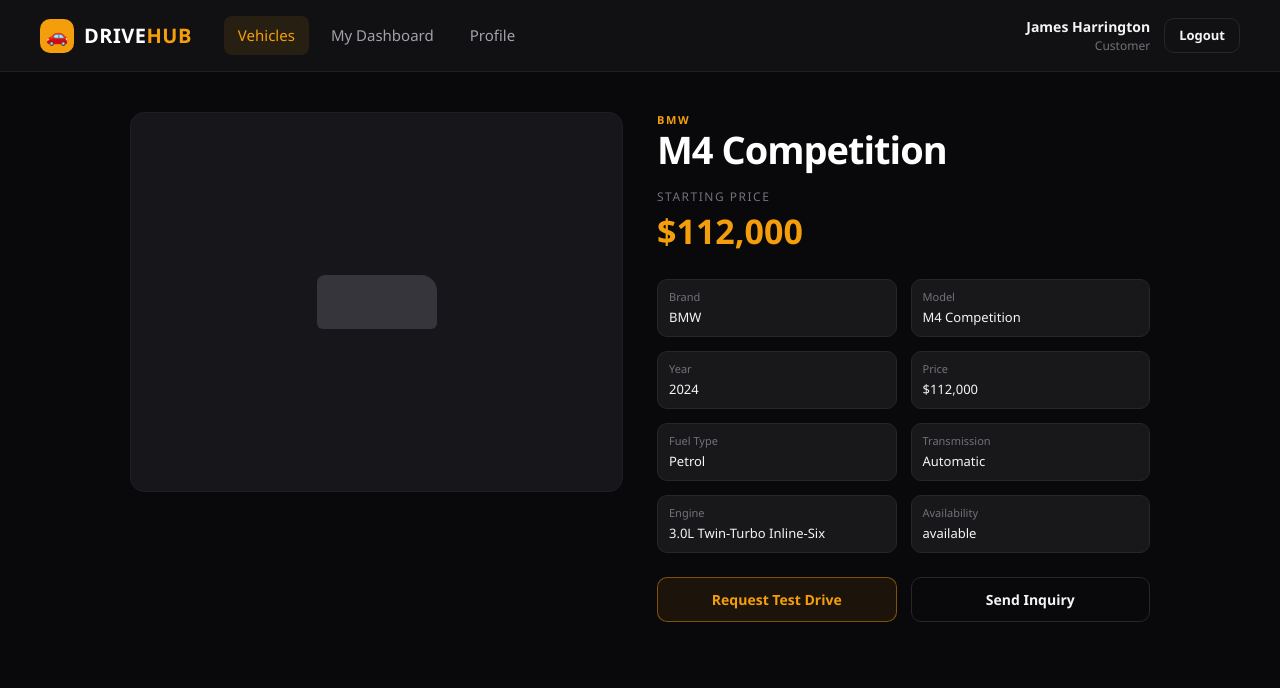
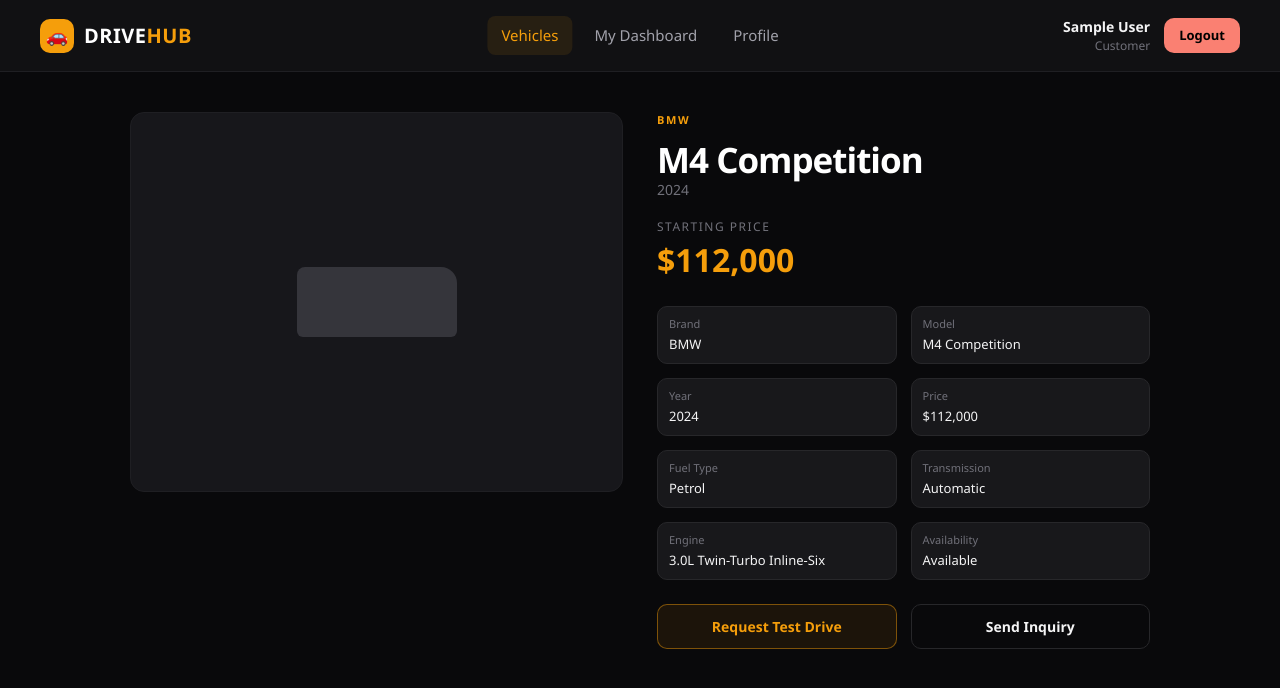
Before and after one commit to AbrarKabiir/DRIVEHUB-CAR-DEALERSHIP, a PHP site: page /views/customerPages/carDetails.php?carId=2 in a window 1280 px wide. Shown: the top 688 px of the page. Run offline with PHP 8.4, Linux system fonts and the light colour scheme; the visitor is signed in with stand-in values (Sample User, id 1); data comes from the database, SQL or seed files in the repository.

Commit message:
Adding the car detail page with sql connection properly

```diff
--- a/views/css/carDetails.css
+++ b/views/css/carDetails.css
@@ -1,4 +1,3 @@
-
 * {
     margin: 0;
     padding: 0;
@@ -16,6 +15,64 @@
 a {
     color: #f59e0b;
     text-decoration: none;
+}
+
+.topnav {
+    height: 72px;
+    background-color: #111113;
+    border-bottom: 1px solid #1f1f23;
+    display: flex;
+    align-items: center;
+    justify-content: space-between;
+    padding: 0 40px;
+    position: relative;
+}
+
+.navleft {
+    display: flex;
+    align-items: center;
+}
+
+.navlinks {
+    display: flex;
+    align-items: center;
+    gap: 8px;
+    position: absolute;
+    left: 50%;
+    transform: translateX(-50%);
+}
+
+.navlinks a {
+    color: #a1a1aa;
+    font-size: 15px;
+    padding: 8px 14px;
+    border-radius: 8px;
+}
+
+.navlinks a.active {
+    color: #f59e0b;
+    background-color: #271f12;
+}
+
+.navright {
+    display: flex;
+    align-items: center;
+    gap: 14px;
+}
+
+.user-block {
+    text-align: right;
+}
+
+.username {
+    font-size: 14px;
+    font-weight: 700;
+    color: #f4f4f5;
+}
+
+.userrole {
+    font-size: 12px;
+    color: #71717a;
 }
 
 .logo {
@@ -46,105 +103,6 @@
     color: #f59e0b;
 }
 
-.navbar {
-    height: 72px;
-    background-color: #111113;
-    border-bottom: 1px solid #1f1f23;
-    display: flex;
-    align-items: center;
-    justify-content: space-between;
-    padding: 0 40px;
-}
-
-.nav-left {
-    display: flex;
-    align-items: center;
-    gap: 32px;
-}
-
-.nav-links {
-    display: flex;
-    align-items: center;
-    gap: 8px;
-}
-
-.nav-links a {
-    color: #a1a1aa;
-    font-size: 15px;
-    padding: 8px 14px;
-    border-radius: 8px;
-}
-
-.nav-links a:hover {
-    color: #f4f4f5;
-    background-color: #18181b;
-}
-
-.nav-links a.active {
-    color: #f59e0b;
-    background-color: #271f12;
-}
-
-.nav-right {
-    display: flex;
-    align-items: center;
-    gap: 14px;
-}
-
-.avatar {
-    width: 36px;
-    height: 36px;
-    border-radius: 50%;
-    background-color: #f59e0b;
-    color: #111113;
-    font-size: 13px;
-    font-weight: 800;
-    display: flex;
-    align-items: center;
-    justify-content: center;
-}
-
-.user-name {
-    font-size: 14px;
-    font-weight: 700;
-    color: #f4f4f5;
-    text-align: right;
-}
-
-.user-role {
-    font-size: 12px;
-    color: #71717a;
-    text-align: right;
-}
-
-.container {
-    max-width: 1100px;
-    margin: 0 auto;
-    padding: 40px;
-}
-
-.page-tag {
-    color: #f59e0b;
-    font-size: 12px;
-    font-weight: 700;
-    letter-spacing: 2px;
-    text-transform: uppercase;
-    margin-bottom: 10px;
-}
-
-.page-title {
-    font-size: 34px;
-    font-weight: 800;
-    letter-spacing: -0.5px;
-    color: #ffffff;
-}
-
-.page-sub {
-    color: #a1a1aa;
-    margin-top: 8px;
-    margin-bottom: 28px;
-}
-
 .btn {
     display: inline-block;
     padding: 11px 20px;
@@ -162,18 +120,15 @@
     color: #111113;
 }
 
-.btn-primary:hover {
-    background-color: #d97706;
+.btn-secondary {
+    background-color: #27272a;
+    color: #f4f4f5;
 }
 
 .btn-ghost {
     background-color: transparent;
     border-color: #27272a;
     color: #f4f4f5;
-}
-
-.btn-ghost:hover {
-    background-color: #18181b;
 }
 
 .btn-danger {
@@ -192,6 +147,130 @@
     width: 100%;
 }
 
+.page-wrap {
+    max-width: 1100px;
+    margin: 0 auto;
+    padding: 40px;
+}
+
+.details-layout {
+    display: grid;
+    grid-template-columns: 1fr 1fr;
+    gap: 34px;
+}
+
+.details-photo {
+    background-color: #17171b;
+    border: 1px solid #1f1f23;
+    border-radius: 14px;
+    height: 380px;
+    display: flex;
+    align-items: center;
+    justify-content: center;
+    overflow: hidden;
+}
+
+.details-photo img {
+    max-width: 100%;
+    max-height: 90%;
+    object-fit: contain;
+    border-radius: 10px;
+}
+
+.car-icon {
+    width: 120px;
+    height: 54px;
+    background-color: #3f3f46;
+    border-radius: 8px 16px 6px 6px;
+    opacity: 0.75;
+}
+
+.car-icon-large {
+    width: 160px;
+    height: 70px;
+}
+
+.details-top {
+    display: flex;
+    align-items: flex-start;
+    justify-content: space-between;
+}
+
+.car-brand {
+    color: #f59e0b;
+    font-size: 11px;
+    font-weight: 700;
+    letter-spacing: 1.6px;
+    text-transform: uppercase;
+    margin-bottom: 12px;
+}
+
+.details-model {
+    font-size: 35px;
+    font-weight: 800;
+    letter-spacing: -1px;
+    color: #ffffff;
+    line-height: 1.1;
+}
+
+.car-year {
+    color: #71717a;
+    font-size: 14px;
+    margin-bottom: 12px;
+}
+
+.price-tag {
+    color: #71717a;
+    font-size: 12px;
+    letter-spacing: 1.5px;
+    text-transform: uppercase;
+    margin-top: 18px;
+}
+
+.price-big {
+    color: #f59e0b;
+    font-size: 32px;
+    font-weight: 800;
+    margin-bottom: 22px;
+}
+
+.details-grid {
+    display: grid;
+    grid-template-columns: 1fr 1fr;
+    gap: 14px;
+    margin-bottom: 24px;
+}
+
+.spec-box {
+    background-color: #18181b;
+    border: 1px solid #27272a;
+    border-radius: 10px;
+    padding: 9px 11px;
+}
+
+.spec-label {
+    color: #71717a;
+    font-size: 11px;
+}
+
+.spec-value {
+    color: #f4f4f5;
+    font-size: 13px;
+    margin-top: 2px;
+}
+
+.details-cta {
+    display: grid;
+    grid-template-columns: 1fr 1fr;
+    gap: 14px;
+}
+
+.btn-testdrive {
+    background-color: rgba(245, 158, 11, 0.08);
+    border-color: rgba(245, 158, 11, 0.45);
+    color: #f59e0b;
+}
+
 .badge {
     display: inline-block;
     padding: 5px 12px;
@@ -206,8 +285,7 @@
     color: #34d399;
 }
 
-.badge-sold,
-.badge-rejected {
+.badge-sold, .badge-rejected {
     background-color: rgba(248, 113, 113, 0.12);
     color: #f87171;
 }
@@ -226,98 +304,3 @@
     background-color: rgba(245, 158, 11, 0.14);
     color: #f59e0b;
 }
-
-.breadcrumb { color: #71717a; font-size: 14px; margin-bottom: 22px; }
-.breadcrumb a { color: #a1a1aa; }
-
-.details-layout {
-    display: grid;
-    grid-template-columns: 1fr 1fr;
-    gap: 34px;
-}
-
-.details-photo {
-    background-color: #17171b;
-    border: 1px solid #1f1f23;
-    border-radius: 14px;
-    height: 380px;
-    display: flex;
-    align-items: center;
-    justify-content: center;
-}
-
-.car-icon {
-    width: 120px;
-    height: 54px;
-    background-color: #3f3f46;
-    border-radius: 8px 16px 6px 6px;
-    opacity: 0.75;
-}
-
-.details-top {
-    display: flex;
-    align-items: flex-start;
-    justify-content: space-between;
-}
-
-.car-brand {
-    color: #f59e0b;
-    font-size: 11px;
-    font-weight: 700;
-    letter-spacing: 1.6px;
-    text-transform: uppercase;
-}
-
-.details-model {
-    font-size: 38px;
-    font-weight: 800;
-    letter-spacing: -1px;
-    color: #ffffff;
-    line-height: 1.1;
-}
-
-.car-year { color: #71717a; font-size: 14px; }
-
-.price-tag {
-    color: #71717a;
-    font-size: 12px;
-    letter-spacing: 1.5px;
-    text-transform: uppercase;
-    margin-top: 18px;
-}
-
-.price-big {
-    color: #f59e0b;
-    font-size: 34px;
-    font-weight: 800;
-    margin-bottom: 22px;
-}
-
-.details-grid {
-    display: grid;
-    grid-template-columns: 1fr 1fr;
-    gap: 14px;
-    margin-bottom: 24px;
-}
-
-.spec-box {
-    background-color: #18181b;
-    border: 1px solid #27272a;
-    border-radius: 10px;
-    padding: 9px 11px;
-}
-
-.spec-label { color: #71717a; font-size: 11px; }
-.spec-value { color: #f4f4f5; font-size: 13px; margin-top: 2px; }
-
-.details-cta {
-    display: grid;
-    grid-template-columns: 1fr 1fr;
-    gap: 14px;
-}
-
-.btn-testdrive {
-    background-color: rgba(245, 158, 11, 0.08);
-    border-color: rgba(245, 158, 11, 0.45);
-    color: #f59e0b;
-}
--- a/views/customerPages/carDetails.php
+++ b/views/customerPages/carDetails.php
@@ -1,10 +1,31 @@
 <?php
 
-$car=["car_id"=>2, "brand"=>"BMW", "model"=>"M4 Competition", "year"=>2024, "price"=>112000,
-      "fuel_type"=>"Petrol", "transmission"=>"Automatic", "engine"=>"3.0L Twin-Turbo Inline-Six",
-      "availability_status"=>"available"];
+    session_start();
+
+    if(!isset($_SESSION["userId"]) || $_SESSION["role"]!="customer")
+    {
+        header("Location: ../login.php");
+        exit();
+    }
+
+    require_once "../../models/carsModel.php";
+
+    if(!isset($_GET["carId"]))
+    {
+        header("Location: vehicles.php");
+        exit();
+    }
+
+    $car=getCarById($_GET["carId"]);
+
+    if(!$car)
+    {
+        header("Location: vehicles.php");
+        exit();
+    }
 
 ?>
+
 <!doctype html>
 <html>
 
@@ -15,98 +36,144 @@
 
 <body>
 
-    <div class="navbar">
 
-        <div class="nav-left">
+    <div class="topnav">
+
+        <div class="navleft">
 
             <div class="logo">
                 <div class="logo-emoji">&#128663;</div>
                 <div class="logo-text">DRIVE<span>HUB</span></div>
             </div>
 
-            <div class="nav-links">
+            <div class="navlinks">
+
                 <a href="vehicles.php" class="active">Vehicles</a>
                 <a href="customerDashboard.php">My Dashboard</a>
-                <a href="../account/profile.php">Profile</a>
+                <a href="profile.php">Profile</a>
+
             </div>
 
         </div>
 
-        <div class="nav-right">
+        <div class="navright">
 
-            <div>
-                <div class="user-name">James Harrington</div>
-                <div class="user-role">Customer</div>
+        <div class="user-block">
+
+            <div class="username">
+                <?php echo htmlspecialchars($_SESSION["name"]); ?>
             </div>
 
-            <a href="../logout.php" class="btn btn-ghost btn-small">Logout</a>
+            <div class="userrole">
+                Customer
+            </div>
+
+        </div>
+
+            <a href="../logout.php" class="btn btn-secondary btn-small" style="color: black; background-color:salmon;">Logout</a>
+
         </div>
 
     </div>
 
-    <div class="container">
+
+    <div class="page-wrap">
 
         <div class="details-layout">
 
             <div class="details-photo">
-                <div class="car-icon"></div>
+
+                <?php
+                    if($car["image"]!="")
+                    {
+                        echo '<img src="../images/'.htmlspecialchars($car["image"]).'" alt="'.htmlspecialchars($car["model"]).'">';
+                    }
+                    else
+                    {
+                        echo '<div class="car-icon car-icon-large"></div>';
+                    }
+                ?>
+
             </div>
 
             <div>
+
                 <div class="details-top">
-                    <div class="car-brand"><?php echo $car["brand"]; ?></div>
+
+                    <div class="car-brand"><?php echo htmlspecialchars($car["brand"]); ?></div>
+
                 </div>
 
-                <div class="details-model"><?php echo $car["model"]; ?></div>
+                <div class="details-model"><?php echo htmlspecialchars($car["model"]); ?></div>
+                <div class="car-year"><?php echo htmlspecialchars($car["year"]); ?></div>
 
                 <div class="price-tag">Starting Price</div>
                 <div class="price-big">$<?php echo number_format($car["price"]); ?></div>
 
                 <div class="details-grid">
+
                     <div class="spec-box">
                         <div class="spec-label">Brand</div>
-                        <div class="spec-value"><?php echo $car["brand"]; ?></div>
+                        <div class="spec-value"><?php echo htmlspecialchars($car["brand"]); ?></div>
                     </div>
+
                     <div class="spec-box">
                         <div class="spec-label">Model</div>
-                        <div class="spec-value"><?php echo $car["model"]; ?></div>
+                        <div class="spec-value"><?php echo htmlspecialchars($car["model"]); ?></div>
                     </div>
+
                     <div class="spec-box">
                         <div class="spec-label">Year</div>
-                        <div class="spec-value"><?php echo $car["year"]; ?></div>
+                        <div class="spec-value"><?php echo htmlspecialchars($car["year"]); ?></div>
                     </div>
+
                     <div class="spec-box">
                         <div class="spec-label">Price</div>
                         <div class="spec-value">$<?php echo number_format($car["price"]); ?></div>
                     </div>
+
                     <div class="spec-box">
                         <div class="spec-label">Fuel Type</div>
-                        <div class="spec-value"><?php echo $car["fuel_type"]; ?></div>
+                        <div class="spec-value"><?php echo htmlspecialchars($car["fuel_type"]); ?></div>
                     </div>
+
                     <div class="spec-box">
                         <div class="spec-label">Transmission</div>
-                        <div class="spec-value"><?php echo $car["transmission"]; ?></div>
+                        <div class="spec-value"><?php echo htmlspecialchars($car["transmission"]); ?></div>
                     </div>
+
                     <div class="spec-box">
                         <div class="spec-label">Engine</div>
-                        <div class="spec-value"><?php echo $car["engine"]; ?></div>
+                        <div class="spec-value"><?php echo htmlspecialchars($car["engine"]); ?></div>
                     </div>
+
                     <div class="spec-box">
                         <div class="spec-label">Availability</div>
-                        <div class="spec-value"><?php echo $car["availability_status"]; ?></div>
+                        <div class="spec-value"><?php echo ucfirst($car["availability_status"]); ?></div>
                     </div>
+
                 </div>
 
                 <div class="details-cta">
-                    <a href="requestTestDrive.php?carId=<?php echo $car["car_id"]; ?>" class="btn btn-testdrive">Request Test Drive</a>
+                    <?php
+                        if($car["availability_status"]=="available")
+                        {
+                            echo '<a href="requestTestDrive.php?carId='.$car["car_id"].'" class="btn btn-testdrive">Request Test Drive</a>';
+                        }
+                        else
+                        {
+                            echo '<span class="btn btn-secondary">Test Drive Unavailable</span>';
+                        }
+                    ?>
+
                     <a href="sendInquiry.php?carId=<?php echo $car["car_id"]; ?>" class="btn btn-ghost">Send Inquiry</a>
+
                 </div>
             </div>
 
         </div>
 
     </div>
-
 </body>
 
 </html>
```
